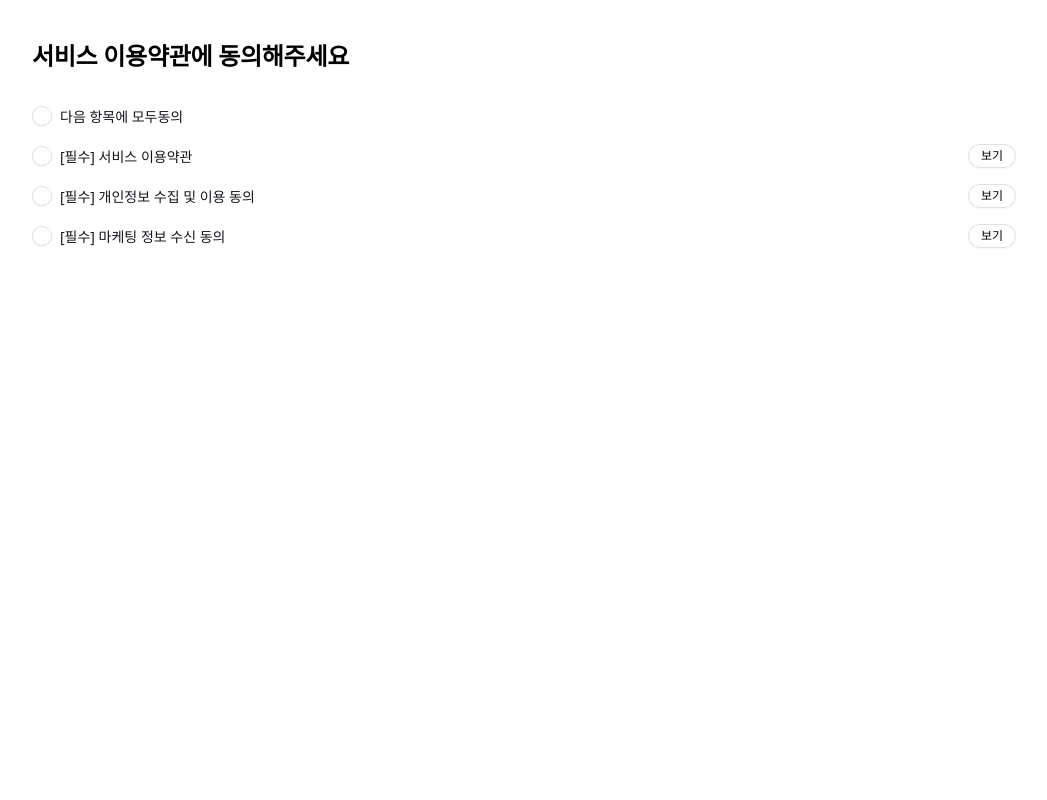
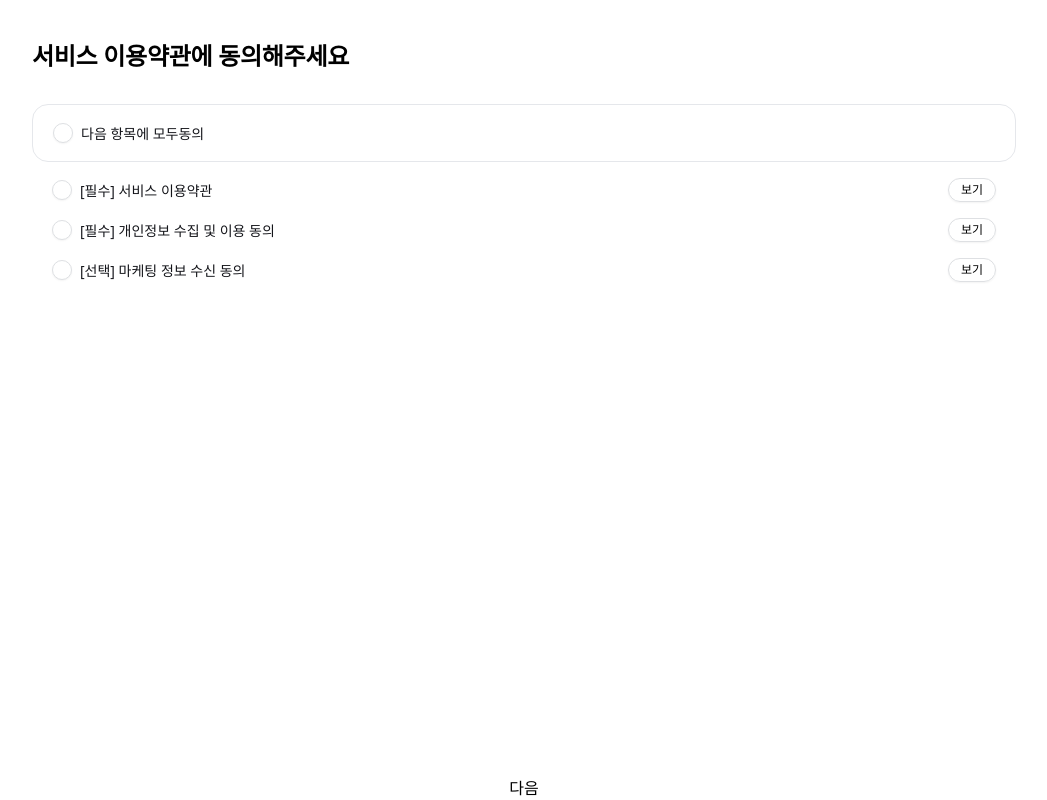
Before and after one commit to SEANjayLEE2024/build-up, a React (Vite) app: page /login in a window 1280 px wide. Shown: the whole page, without its empty margins (116-1163 px from the left). Built offline with nearby package versions, Linux system fonts and the light colour scheme; a web font is replaced by a local one.

Commit message:
refactor: Login컴포넌트및 파일명을  Signup으로 변경, Title컴포넌트 props삭제

```diff
--- a/src/App.tsx
+++ b/src/App.tsx
@@ -1,7 +1,7 @@
 import { createBrowserRouter, RouterProvider } from "react-router-dom";
 import RootLayout from "./pages/Root";
 import MainPage from "./pages/Main";
-import LoginPage from "./pages/Login";
+import SignupPage from "./pages/Signup";
 
 const router = createBrowserRouter([
   {
@@ -10,7 +10,7 @@ const router = createBrowserRouter([
     id: "root",
     children: [
       { index: true, element: <MainPage /> },
-      { path: "login", element: <LoginPage /> },
+      { path: "login", element: <SignupPage /> },
     ],
   },
 ]);
--- a/src/components/common/Title.tsx
+++ b/src/components/common/Title.tsx
@@ -1,9 +1,11 @@
+import { ReactNode } from "react";
+
 interface props {
-  text: string;
+  children: ReactNode;
 }
 
-const Title: React.FC<props> = ({ text }) => {
-  return <p className="font-bold text-2xl pb-8 tracking-custom">{text}</p>;
+const Title: React.FC<props> = ({ children }) => {
+  return <p className="font-bold text-2xl pb-8 tracking-custom">{children}</p>;
 };
 
 export default Title;
--- a/src/components/login/Checkbox.tsx
+++ b/src/components/signup/Checkbox.tsx
@@ -8,8 +8,10 @@ interface Props {
 }
 
 const Checkbox: React.FC<Props> = ({ children, id, checked, onChange }) => {
+  const classes = id === "all" ? "border py-4 rounded-2xl" : "";
+
   return (
-    <div className="flex justify-between mb-4">
+    <div className={`flex justify-between mb-4 px-5 ${classes}`}>
       <div className="flex items-center">
         <input
           type="checkbox"
--- a/src/components/login/TermsAgreement.tsx
+++ b/src/components/signup/TermsAgreement.tsx
@@ -21,7 +21,7 @@ const TermsAgreement = () => {
     },
     {
       id: "marketing",
-      text: "[필수] 마케팅 정보 수신 동의",
+      text: "[선택] 마케팅 정보 수신 동의",
       checked: false,
     },
   ]);
@@ -60,7 +60,8 @@ const TermsAgreement = () => {
 
   return (
     <>
-      <Title text="서비스 이용약관에 동의해주세요" />
+      <div>
+        <Title>서비스 이용약관에 동의해주세요</Title>
 
         <ul>
           <Checkbox
@@ -81,6 +82,9 @@ const TermsAgreement = () => {
             </Checkbox>
           ))}
         </ul>
+      </div>
+
+      <button className="mt-auto">다음</button>
     </>
   );
 };
--- a/src/pages/Login.tsx
+++ /dev/null
@@ -1,10 +0,0 @@
-import { useState } from "react";
-import TermsAgreement from "../components/login/TermsAgreement";
-
-const LoginPage = () => {
-  const [steps, setSteps] = useState<number>(1);
-
-  return <div className="pt-10">{steps === 1 && <TermsAgreement />}</div>;
-};
-
-export default LoginPage;
--- /dev/null
+++ b/src/pages/Signup.tsx
@@ -0,0 +1,16 @@
+import { useState } from "react";
+import TermsAgreement from "../components/signup/TermsAgreement";
+
+const SignupPage = () => {
+  const [step, setStep] = useState<number>(1);
+
+  const handleLoginStep = () => {};
+
+  return (
+    <div className="pt-10 h-screen flex flex-col justify-between">
+      {step === 1 && <TermsAgreement />}
+    </div>
+  );
+};
+
+export default SignupPage;
```
Lines whose indentation alone changed are shown as unchanged.
